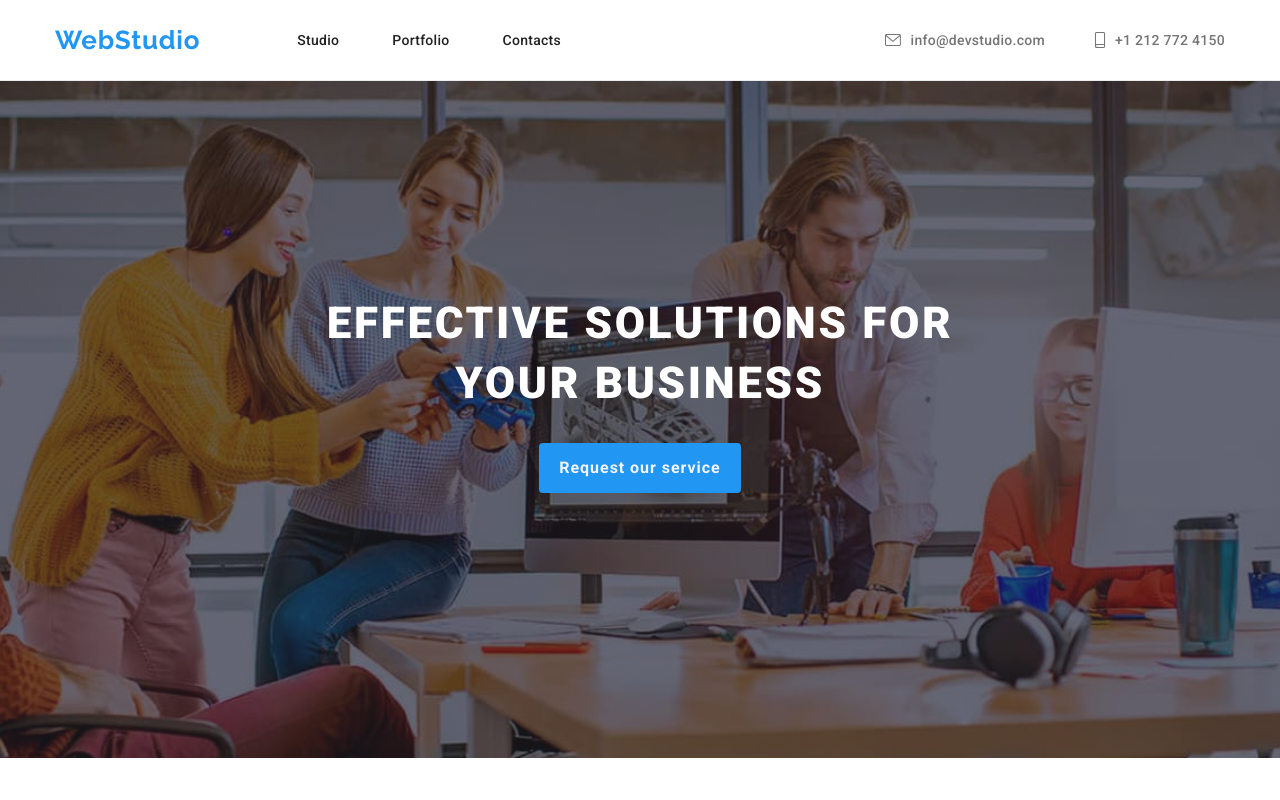
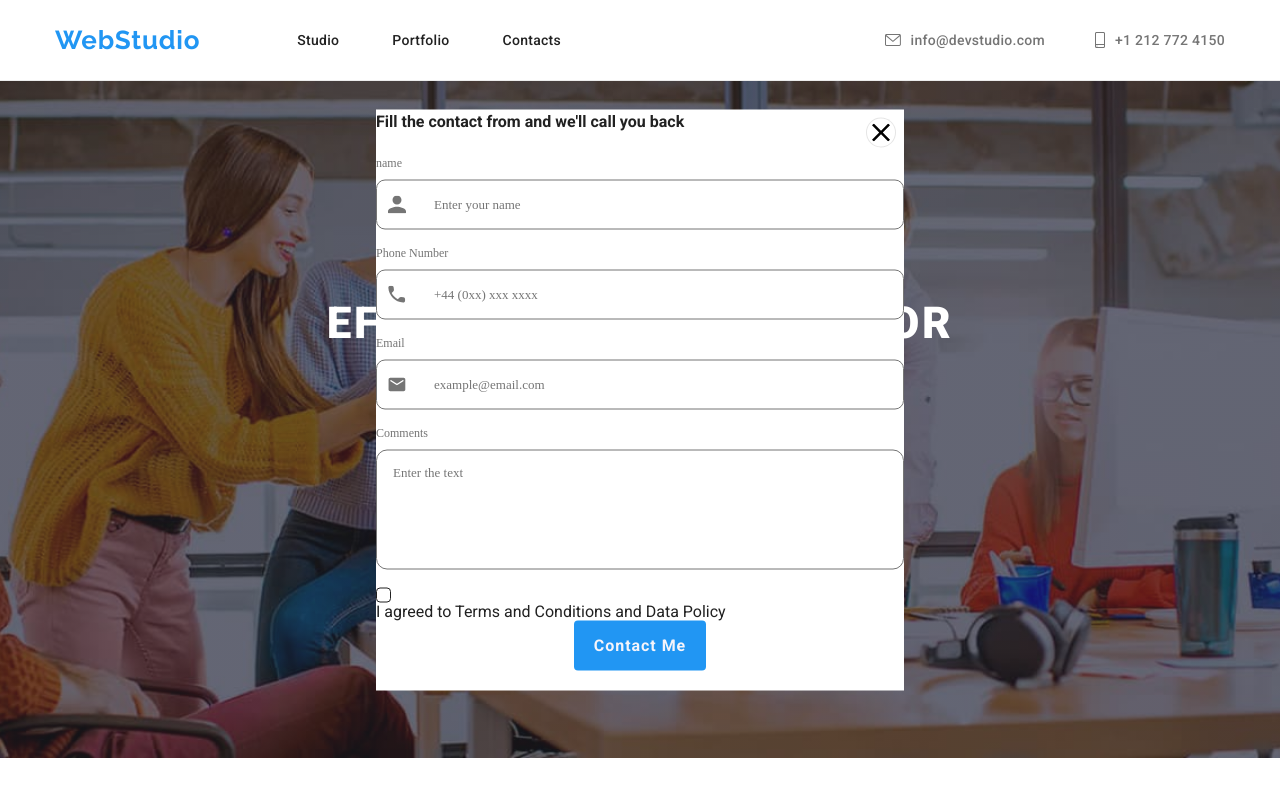
Before and after one commit to GonzoM321/goit-markup-hw-06, a plain HTML site: page index.html in a window 1280 px wide. Shown: the top 800 px of the page. Drawn offline with nearby package versions, Linux system fonts and the light colour scheme.

Commit message:
goit-markup-hw-06

```diff
--- a/css/styles.css
+++ b/css/styles.css
@@ -1404,83 +1404,134 @@ fill: currentColor;
   height: 50px;
 }
 
-.form-label{
-  position: absolute;
+.modal-text{
+  font-weight: 600;
+  font-size: 19.px;
+  line-height:calc(28/19);
+  color: #212121;
+  margin-bottom: 20px;
+}
+
+.modal-form-field{
+  margin-bottom: 14px;
+}
+
+.modal-label{
+  font-family: 'Poppins';
+  font-style: normal;
+  font-weight: 400;
   font-size: 12px;
-  font-weight: 400;
-  top: -16px;
-}
-
-.input{
-  width: 100%;
-  margin: 0 0 29px 0;
-  padding: 11px 16px 11px 40px;
-  border: 1px solid rgba(0,0,0,.5);
-  resize: none;
-}
-
-input:hover,
-input:focus,
-input:hover + .form-icons,
-input:focus + .form-icons{
-  border-color: #2196f3;
-  fill: #2196f3;
-}
-
-.form-title{
-  padding-top: 40px;
-  /* padding-left: 41px;
-  padding-right: 39px; */
-  padding-bottom: 12px;
-}
-
-.form__label{
+  line-height: calc(18/12);
+  color: var(--secondary-text-color);
+  display: block;
+  margin-bottom: 8px;
+}
+
+.input-wrapper{
   display: block;
   position: relative;
-  padding-left: 41px;
-  padding-right: 39px;
-}
-
-.form__text{
+}
+
+.modal-input{
+  border: 1px solid var(--secondary-text-color);
+  border-radius: 9px;
+  height: 50px;
+  width: 100%;
+  cursor: pointer;
+  padding: 15px 0 15px 57px;
+
+  font-family: 'Poppins';
+  font-style: normal;
+  font-weight: 400;
+  font-size: 13px;
+  line-height: calc(20/13);
+  color: var(--accent-color);
+}
+
+.modal-input::placeholder{
+  color: var(--secondary-text-color);
+}
+
+.modal-input:hover,
+.modal-input:focus{
+  border-color: var(--accent-color);
+  outline: none;
+  color: var(--accent-color);
+}
+
+.modal-icon{
   position: absolute;
-  font-size: 12px;
-  top: -16px;
-  margin-top: 12px;
-  margin-bottom: 4px;
-}
-
-.form__icons{
-  position: absolute;
-  top: 12px;
+  top: 16px;
   left: 12px;
-}
-
-.form__input{
+  fill: var(--secondary-text-color);
+}
+
+.modal-input:hover + .modal-icon,
+.modal-input:focus + .modal-icon{
+  fill: var(--accent-color);
+}
+
+.modal-comments{
   width: 100%;
-  margin: 0 0 29px 0;
-  padding: 11px 16px 11px 40px;
-}
-
-.label-check .form-chk-bx{
-  appearance: none;
-}
-
-.label-check .form__icons{
-width: 16px;
-height: 16px;
-margin-right: 7px;
-fill: none;
-border: 2px solid #212121;
-border-radius: 2px;
-}
-
-.label-check .form-chk-bx:focus + icon,
-.label-check .form-chk-bx:checked:focus + .icon{
-  outline: 2px solid black;
-}
-
-.label-check .form-chk-bx:checked +.icon{
+  height: 120px;
+  border: 1px solid var(--secondary-text-color);
+  border-radius: 11px;
+  padding: 12px 16px;
+  resize: none;
+  cursor: pointer;
+}
+
+.modal-comments::placeholder{
+  font-family: 'Poppins';
+  font-style: normal;
+  font-weight: 400;
+  font-size: 13px;
+  line-height: calc(20/13);
+  color: var(--secondary-text-color);
+}
+
+.modal-comments:focus{
+  border-color: var(--accent-color);
+  outline: none;
+  color: var(--accent-color);
+  font-weight: 400;
+  font-size: 13px;
+  line-height: calc(20/13);
+}
+
+.checkbox-icon-wrapper{
+  width: 15px;
+  height: 15px;
+  border: 1px solid var(--primary-text-color);
+  border-radius: 4px;
+
+  display: flex;
+  align-items: center;
+  justify-content: center;
+}
+
+.checkbox-icon{
   fill: white;
-  background-color: #2196f3;
-  border-color: #2196f3;
-}
+}
+
+.modal-checkbox:checked + .checkbox-text >.checkbox-icon-wrapper{
+  background-color: var(--accent-color);
+  border: none;
+}
+
+.contact-button{
+  font-family: Roboto;
+  font-style: normal;
+  font-weight: 700;
+  font-size: 16px;
+  line-height: calc(30/16);
+  letter-spacing: 0.06em;
+  color: var(--light-bg-color);
+  background-color: var(--accent-color);
+  border-radius: 4px;
+  padding: 10px 20px;
+  cursor: pointer;
+  border: none;
+  margin: 0 auto;
+  display: block;
+}
--- a/index.html
+++ b/index.html
@@ -412,54 +412,95 @@
       </div>
     </footer>
 
-    <div class="modal-bg is-hidden" data-modal>
+    <div data-modal class="backdrop">
       <div class="modal">
         <button class="modal-close-btn" type="button" data-modal-close>
-          <svg class="modal-close-btn-icon" width="11px" height="11px">
+          <svg class="modal-close-btn-icon" width="18px" height="18px">
           <use href="./img/sprite.svg#icon-cross"></use>
         </svg>
         </button>
-        <h2 class="form-title">Leave your information and we'll call you back</h2>
+        <p class="modal-text">Fill the contact from and we'll call you back</p>
+        <div class="modal-form-field">
+        <label for="name" class="modal-label">name</label>
+        <div class="input-wrapper">
+          <input
+          id="name"
+          type="text"
+           placeholder="Enter your name"
+           class="modal-input"
+           minlength="2"
+           name="name"
+           required
+           />
+           <svg width="18" height="18" class="modal-icon">
+            <use href="./img/sprite.svg#icon-person"></use>
+           </svg>
+          </div>
+        </div>
+        <div class="modal-form-field">
+          <label for="name" class="modal-label">Phone Number</label>
+          <div class="input-wrapper">
+            <input
+            id="phone"
+            type="tel"
+             placeholder="+44 (0xx) xxx xxxx"
+             class="modal-input"
+             minlength="9"
+             name="phone"
+             required
+             />
+             <svg width="18" height="18" class="modal-icon">
+              <use href="./img/sprite.svg#icon-telephone"></use>
+             </svg>
+            </div>
+          </div>
+          <div class="modal-form-field">
+            <label for="mail" class="modal-label">Email</label>
+            <div class="input-wrapper">
+              <input
+              id="name"
+              type="email"
+               placeholder="example@email.com"
+               class="modal-input"
+               minlength="3"
+               name="mail"
+               required
+               />
+               <svg width="18" height="18" class="modal-icon">
+                <use href="./img/sprite.svg#icon-email"></use>
+               </svg>
+              </div>
+            </div>
+            <div class="modal-form-field">
+              <label for="comments" class="modal-label">Comments</label>
+              <textarea
+              name="comments"
+              id="comments"
+              placeholder="Enter the text"
+              class="modal-comments"
+              ></textarea>
+            </div>
+            <div class="modal-form-field">
+              <input
+              type="checkbox"
+              id="check"
+              name="policy"
+              class="modal-checkbox visually-hidden"
+              required
+              />
+              <label for="check" class="checkbox-text">
+                <span class="checkbox-icon-wrapper">
+                  <svg class="checkbox-icon" width="7" height="5">
+                    <use href="./img/sprite.svg#icon-check-bx"></use>
+                  </svg>
 
-        <form class="form">
-          <label class="form__label">
-            <span class="form__text">name</span>
-            <input name="name" type="text" class="form__input"/>
-            <svg class="form__icons form-icons" width="18px" height="18px">
-              <use href="./images/icons.svg#icon-person"></use>
-            </svg>
-          </label>
-          <label class="form__label">
-            <span class="form__text">Telephone Number</span>
-            <input name="tel" type="tel" class="form__input"/>
-            <svg class="form__icons" width="18px" height="18px">
-              <use href="./images/sprite.svg#icon-telephone"></use>
-            </svg>
-          </label>
-          <label  class="form__label">
-            <span class="form__text">Email</span>
-            <input name="email" type="email" class="form__input"/>
-            <svg class="form__icons" width="18px" height="18px">
-              <use href="./images/sprite.svg#icon-email"></use>
-            </svg>
-          </label>
-          <label  class="form__label">
-            <span class="form__text">Comments</span>
-            <textarea class="form__input" name="text-area" rows="8" placeholder="Enter the text"></textarea>
-          </label>
-          <label  class="label-check">
-            <input class="form-chk-bx" name="chek-bx" type="checkbox" />
-            <svg class="form__icons" width="16" height="16">
-              <use href="/images/icons.svg#icon-check-bx"></use>
-            </svg>
-            <span>I agree with the newsletter and accept the Terms and Conditions</span>
-          </label>
-          <button type="submit">Send</button>
-        </form>
-      </div>
-    </div>
-      </div>
-    </div>
+                </span>
+                I agreed to Terms and Conditions and Data Policy
+              </label>
+              <button class="contact-button" type="button" data-modal-open>Contact Me</button>
+            </div>
+          </div>
+        </div>
     <script src="./js/modal.js"></script>
 </body>
 </html>
```
